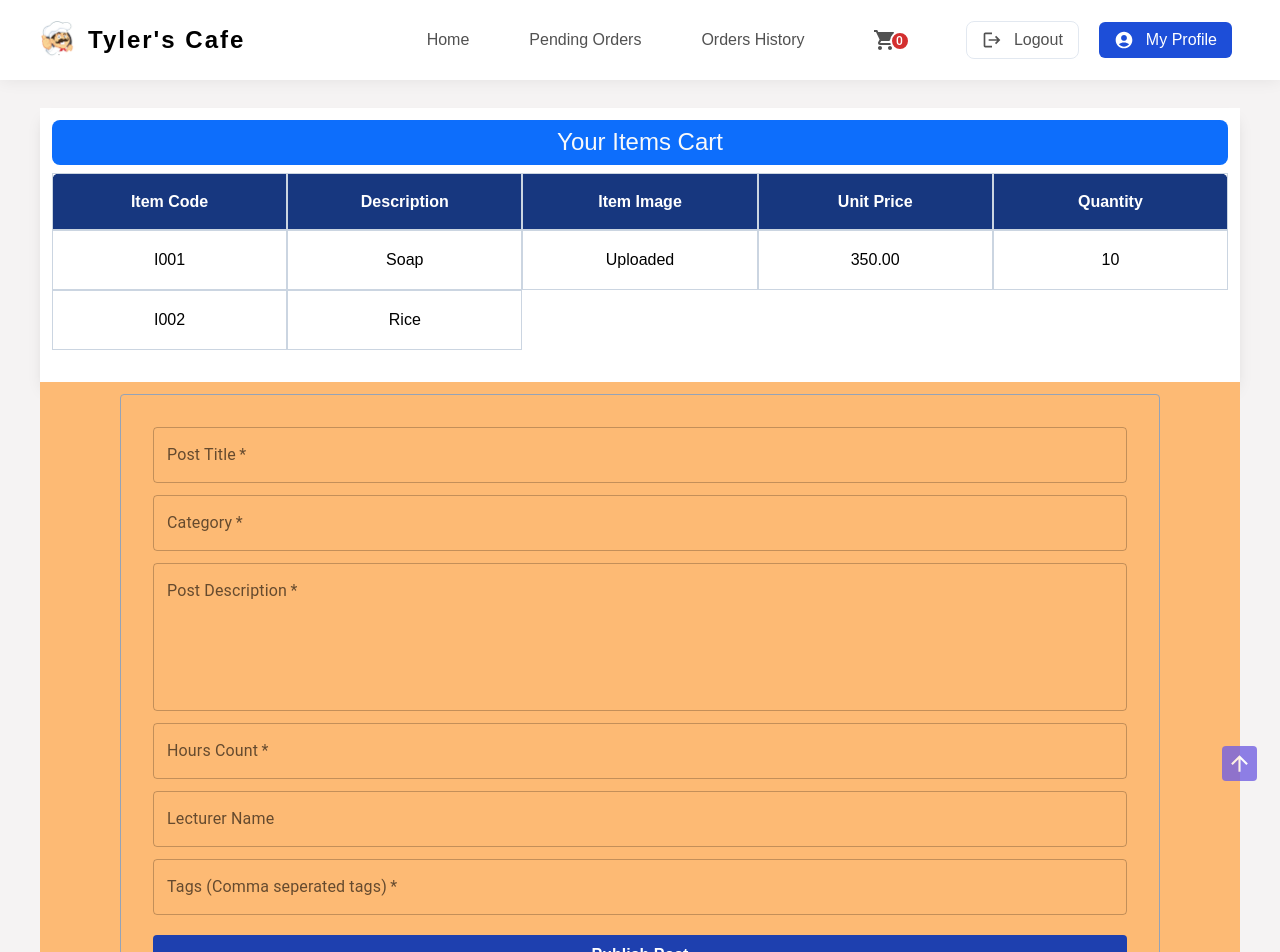
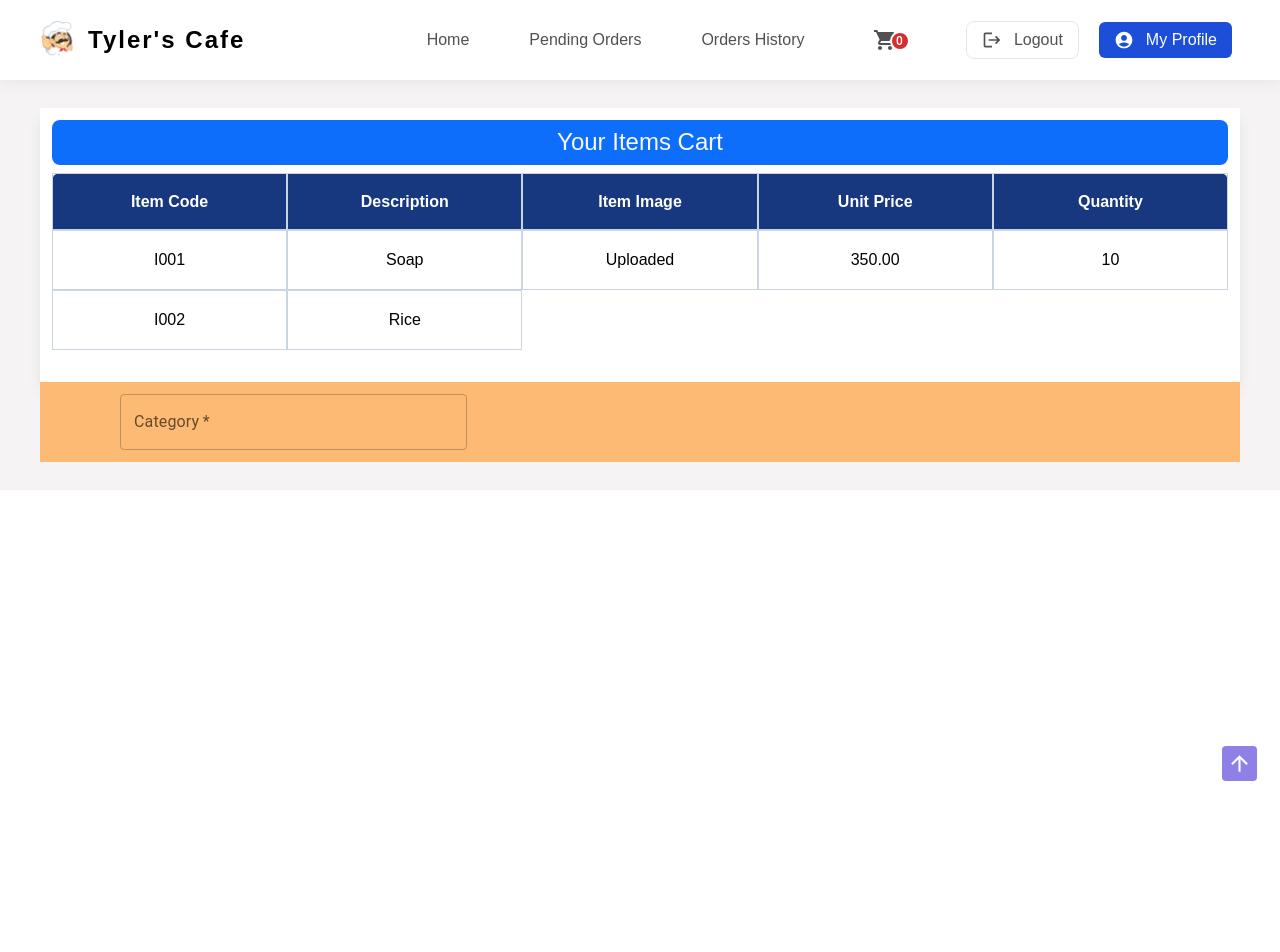
Before and after one commit to AshanSandeep06/Food-Shop-System, a React (Create React App) app in the folder frontend/: page /placeOrder in a window 1280 px wide. Shown: the top 952 px of the page. After the commit the page ends 800 px from the top, so only its background shows below. Built offline with nearby package versions, Linux system fonts and the light colour scheme.

Commit message:
Content Updated in PlaceOrder Component

```diff
--- a/frontend/src/pages/PlaceOrder/PlaceOrder.tsx
+++ b/frontend/src/pages/PlaceOrder/PlaceOrder.tsx
@@ -24,80 +24,17 @@ const PlaceOrder = () => {
 
       {/* --------- Form --------- */}
       <section className="bg-orange-300 py-3 px-20">
-        <div className="border border-slate-400 rounded text-slate-400 cursor-pointer w-full">
-          <form className="flex flex-col gap-[12px] p-8">
-            <TextField
-              required
-              id="txtPostTitle"
-              label="Post Title"
-              variant="outlined"
-              placeholder="Enter Post Title"
-              type="text"
-              fullWidth={true}
-              name="title"
-            />
-
+        <form className="h-full grid grid-cols-3">
           <TextField
             label="Category"
             type="text"
             variant="outlined"
-              name="categoryName"
-              placeholder="Enter Category Name"
+            name="name"
+            placeholder="Your Name"
             fullWidth={true}
             required
           />
-
-            <TextField
-              required
-              id="txtPostDescription"
-              label="Post Description"
-              variant="outlined"
-              placeholder="Enter Post Description"
-              type="text"
-              fullWidth={true}
-              multiline
-              minRows={5}
-              maxRows={10} //Infinity
-              name="description"
-            />
-
-            <TextField
-              required
-              id="txtHoursCount"
-              label="Hours Count"
-              variant="outlined"
-              type="number"
-              fullWidth={true}
-              name="hoursCount"
-            />
-
-            <TextField
-              id="txtLecturerName"
-              label="Lecturer Name"
-              variant="outlined"
-              type="text"
-              fullWidth={true}
-              placeholder="Lecturer Name"
-              name="lecturerName"
-            />
-
-            <TextField
-              className="!mb-2"
-              required
-              id="txtTags"
-              label="Tags (Comma seperated tags)"
-              variant="outlined"
-              type="text"
-              fullWidth={true}
-              placeholder="Enter comma seperated tags"
-              name="tags"
-            />
-
-            <button className="font-poppins font-semibold py-2 bg-blue-800 text-white rounded">
-              <h6>Publish Post</h6>
-            </button>
         </form>
-        </div>
       </section>
     </section>
   );
```
Lines whose indentation alone changed are shown as unchanged.
